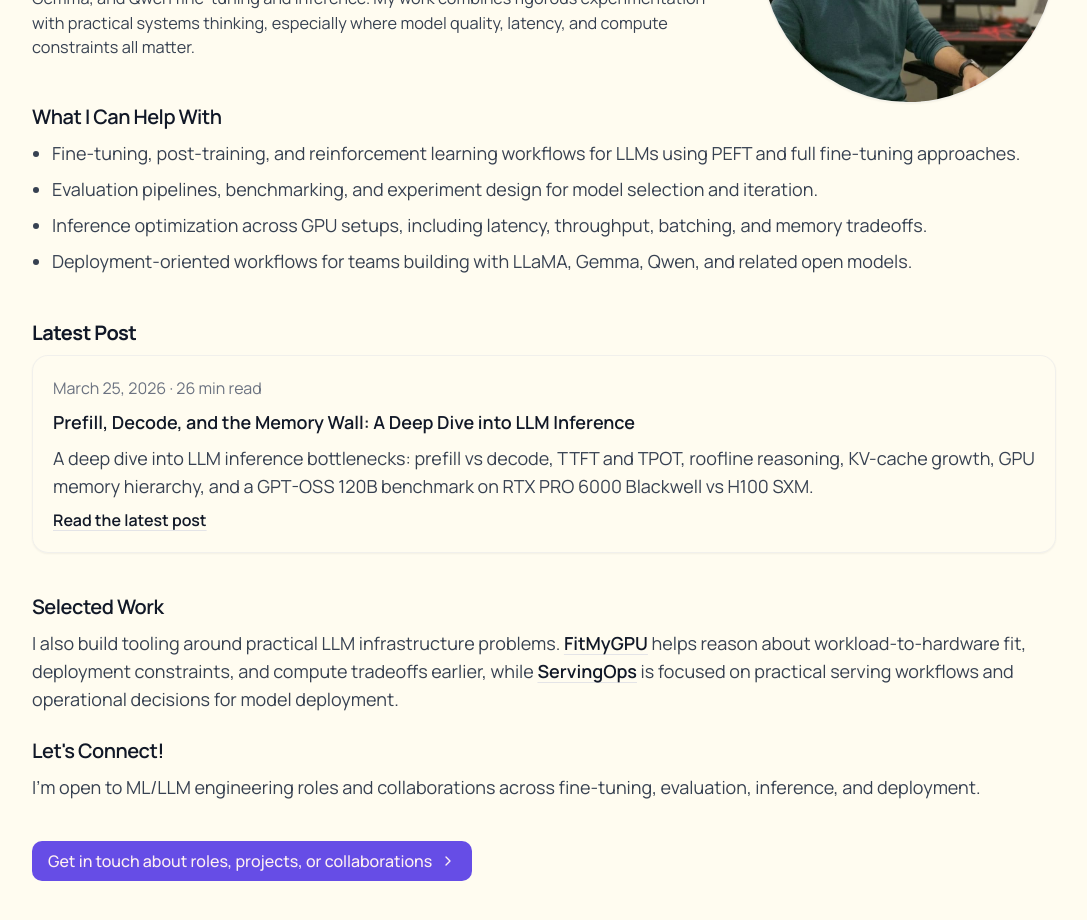
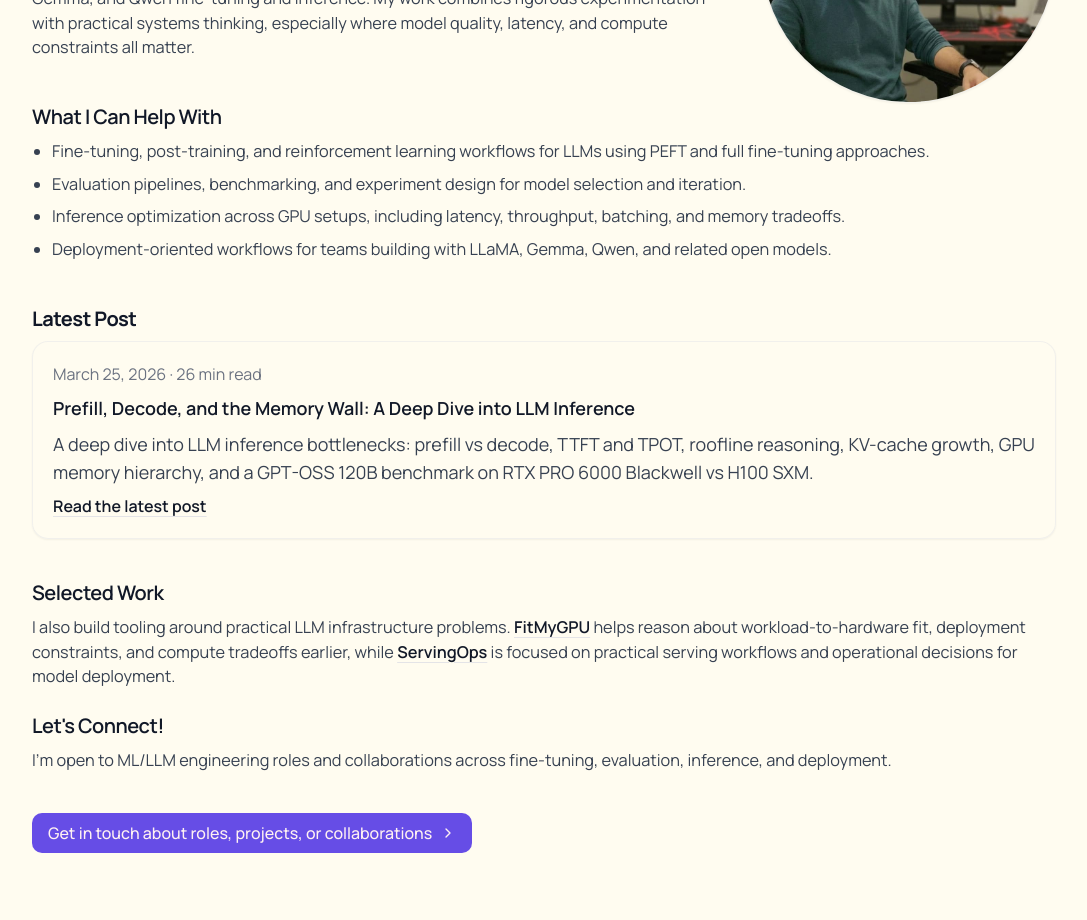
Before and after one commit to kishan5111/personal-site, a React (Vite) app: page / in a window 1280 px wide. Shown: the part 360-1280 px from the top of the page, without its empty margins (96-1183 px from the left). Built offline with nearby package versions, Linux system fonts and the light colour scheme.

Commit message:
Adjust homepage section typography

```diff
--- a/src/pages/Index.tsx
+++ b/src/pages/Index.tsx
@@ -65,7 +65,7 @@ const Index = () => {
           <div className="space-y-4 md:space-y-6">
             <div>
               <h2 className="text-lg md:text-xl font-semibold mb-2 text-gray-900 dark:text-white-100">What I Can Help With</h2>
-              <ul className="list-disc ml-5 space-y-2 text-base md:text-lg text-gray-700 dark:text-gray-50">
+              <ul className="list-disc ml-5 space-y-2 text-[15px] md:text-[1.02rem] text-gray-700 dark:text-gray-50">
                 <li>Fine-tuning, post-training, and reinforcement learning workflows for LLMs using PEFT and full fine-tuning approaches.</li>
                 <li>Evaluation pipelines, benchmarking, and experiment design for model selection and iteration.</li>
                 <li>Inference optimization across GPU setups, including latency, throughput, batching, and memory tradeoffs.</li>
@@ -100,14 +100,14 @@ const Index = () => {
 
             <div>
               <h2 className="text-lg md:text-xl font-semibold mb-2 text-gray-900 dark:text-white-100">Selected Work</h2>
-              <p className="text-base md:text-lg text-gray-700 dark:text-gray-50">
+              <p className="text-[15px] md:text-[1.02rem] text-gray-700 dark:text-gray-50">
                 I also build tooling around practical LLM infrastructure problems. <a href="https://fitmygpu.com" target="_blank" rel="noreferrer" className="font-semibold text-gray-900 underline decoration-border underline-offset-4 transition-colors hover:text-foreground dark:text-white">FitMyGPU</a> helps reason about workload-to-hardware fit, deployment constraints, and compute tradeoffs earlier, while <a href="https://servingops.com" target="_blank" rel="noreferrer" className="font-semibold text-gray-900 underline decoration-border underline-offset-4 transition-colors hover:text-foreground dark:text-white">ServingOps</a> is focused on practical serving workflows and operational decisions for model deployment.
               </p>
             </div>
 
             <div>
               <h2 className="text-lg md:text-xl font-semibold mb-2 text-gray-900 dark:text-white-100">Let's Connect!</h2>
-              <p className="text-base md:text-lg text-gray-700 dark:text-gray-50">
+              <p className="text-[15px] md:text-[1.02rem] text-gray-700 dark:text-gray-50">
                 I'm open to ML/LLM engineering roles and collaborations across fine-tuning, evaluation, inference, and deployment.
               </p>
             </div>
```
